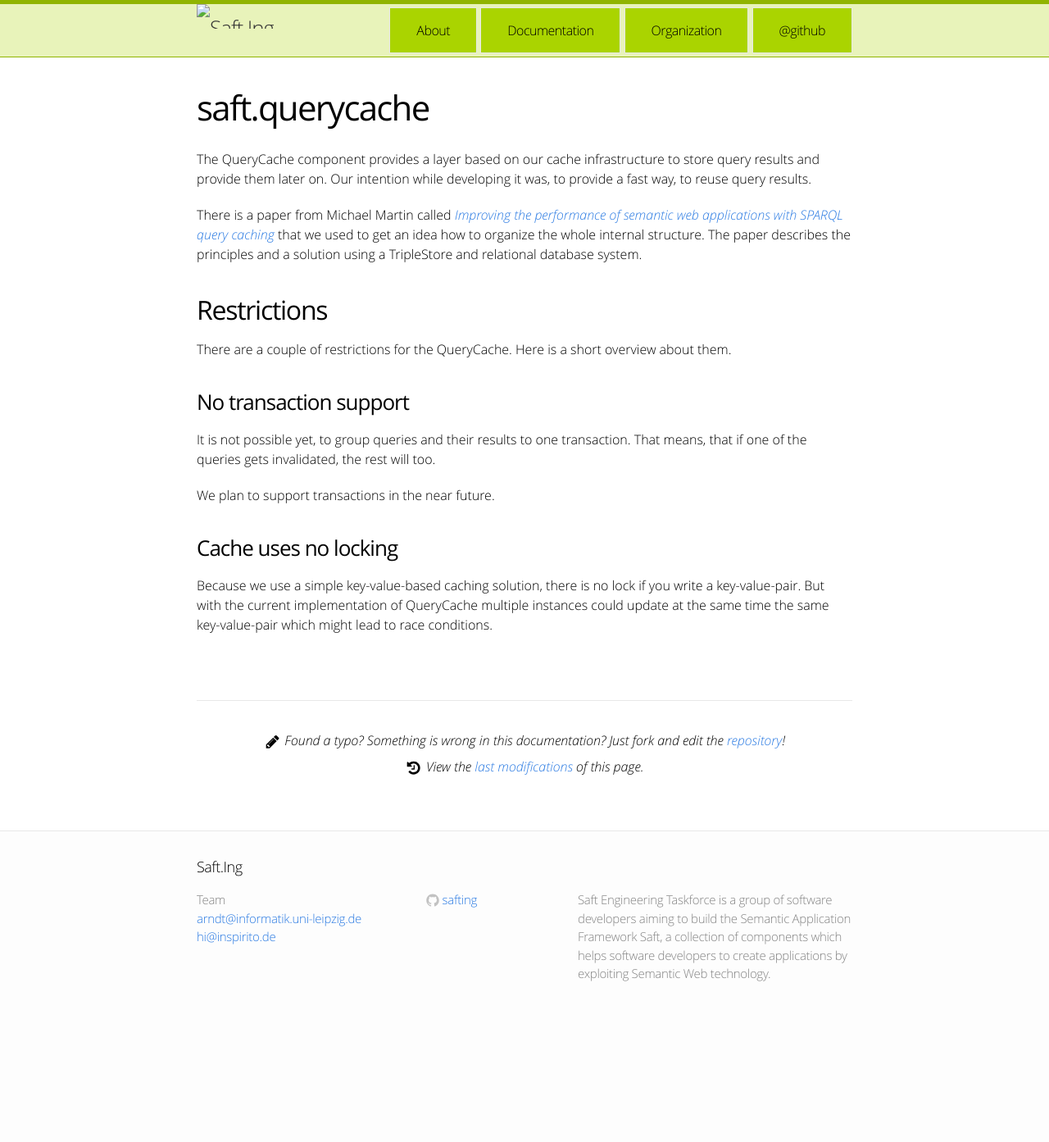
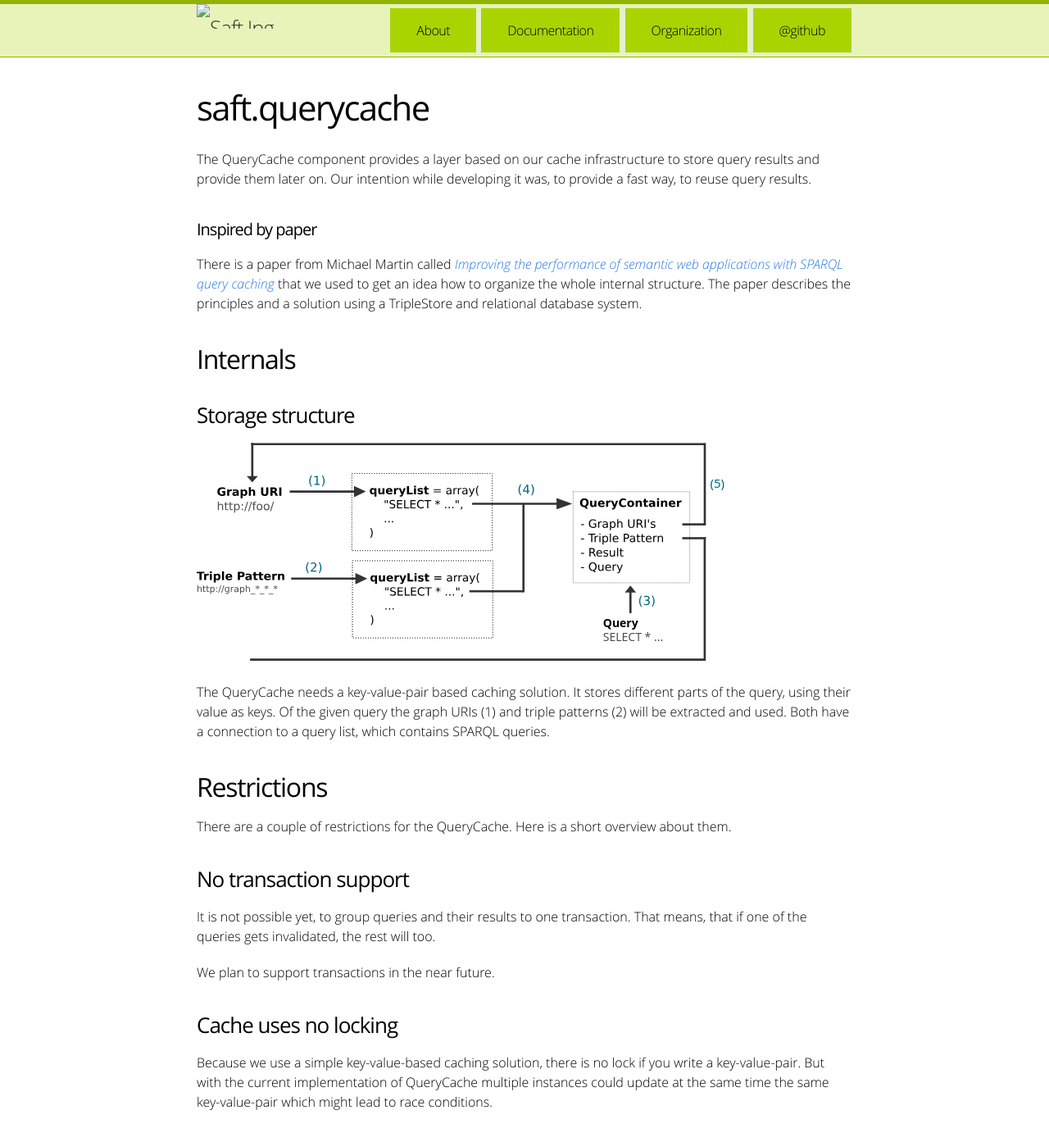
Before and after one commit to SaftIng/safting.github.io, a Jekyll site: the page built from doc/phpframework/querycache.md, in a window 1280 px wide and 1400 px high. Shown: the top 1393 px of the window at 82% size. Built offline with Jekyll 4.4.1, drawn with Linux system fonts in a browser that asks for light colours.

Commit message:
Update querycache.md

```diff
--- a/doc/phpframework/querycache.md
+++ b/doc/phpframework/querycache.md
@@ -5,7 +5,17 @@ title: saft.querycache
 
 The QueryCache component provides a layer based on our cache infrastructure to store query results and provide them later on. Our intention while developing it was, to provide a fast way, to reuse query results.
 
+#### Inspired by paper
+
 There is a paper from Michael Martin called [*Improving the performance of semantic web applications with SPARQL query caching*](Link: http://www.informatik.uni-leipzig.de/~auer/publication/caching.pdf) that we used to get an idea how to organize the whole internal structure. The paper describes the principles and a solution using a TripleStore and relational database system.
+
+## Internals
+
+### Storage structure
+
+![part interaction](https://rawgit.com/SaftIng/safting.github.io/master/doc/phpframework/querycache/querycache-overview.svg)
+
+The QueryCache needs a key-value-pair based caching solution. It stores different parts of the query, using their value as keys. Of the given query the graph URIs (1) and triple patterns (2) will be extracted and used. Both have a connection to a query list, which contains SPARQL queries.
 
 ## Restrictions
 
```
